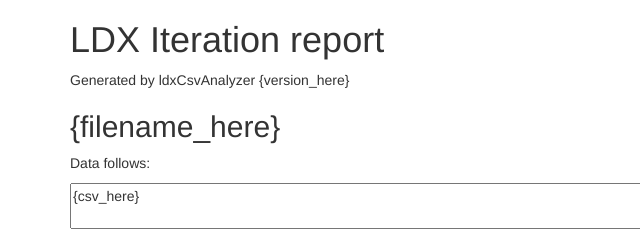
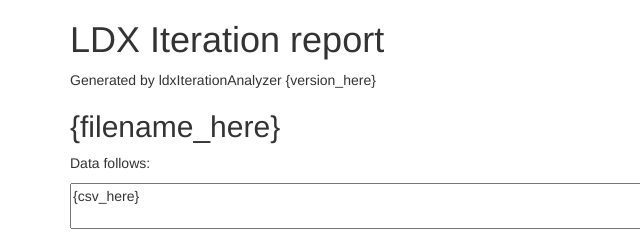
Before and after one commit to sekineh/ldxIterationAnalyzer, a plain HTML site: page template.html in a window 1280 px wide. Shown: the full height of the page, 0-640 px from the left. Drawn offline with Linux system fonts and the light colour scheme.

Commit message:
typo fix.

```diff
--- a/template.html
+++ b/template.html
@@ -30,7 +30,7 @@
   <!-- <div class="starter-template"> -->
 
     <h1>LDX Iteration report </h1>
-    <p>Generated by ldxCsvAnalyzer {version_here}</p>
+    <p>Generated by ldxIterationAnalyzer {version_here}</p>
 
     <!-- <br/> -->
     <!-- <button type="button" name="parseButton" id='parseButton'>Parse</button> -->
```
